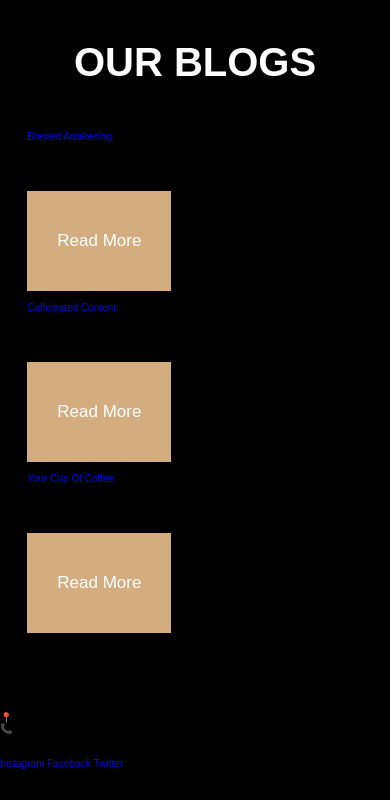
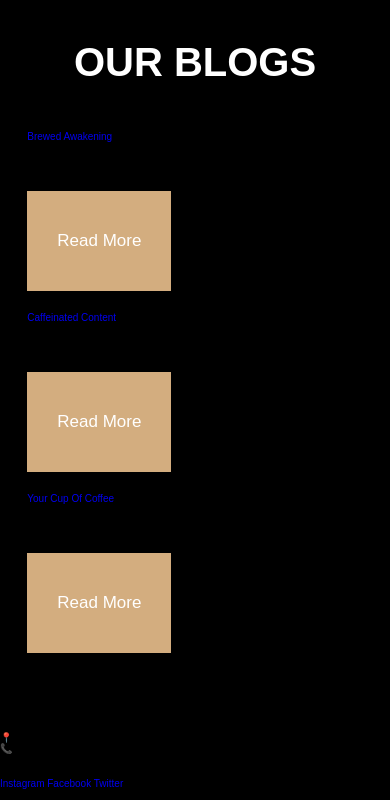
Before and after one commit to bhavika1818/cafe-management-system, a plain HTML site: page index.html in a window 390 px wide. Shown: the part 3712-4512 px from the top of the page. Drawn offline with Linux system fonts and the light colour scheme.

Commit message:
Add grid layout for blogs section with responsive columns

```diff
--- a/stylee.css
+++ b/stylee.css
@@ -228,3 +228,10 @@ btn:hover {
 }
 
 /* review section ends  */
+
+/* blogs section starts  */
+.blogs .box-container{
+    display: grid;
+    grid-template-columns: repeat(auto-fit, minmax(30rem, 1fr));
+    gap: 1rem;
+}
```
